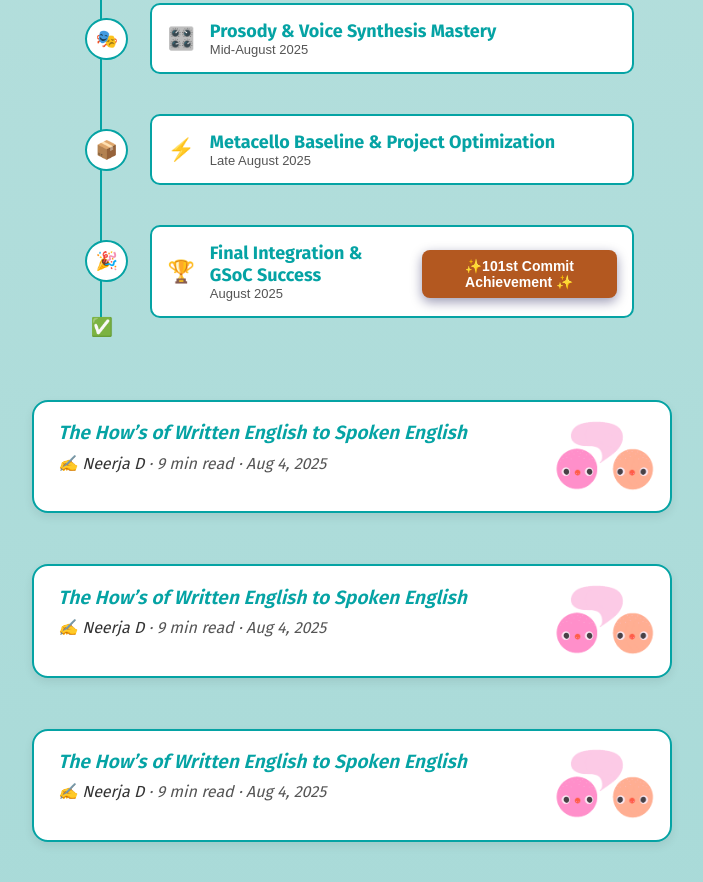
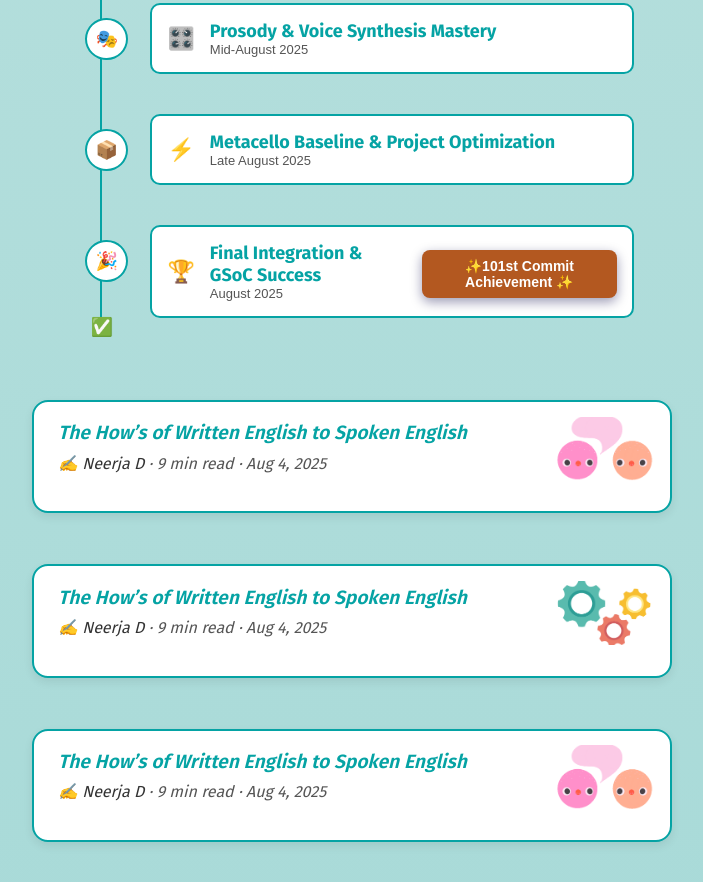
Before and after one commit to neerja-1984/rewind-gsoc25, a plain HTML site: page index.html in a window 1280 px wide. Shown: the part 5519-6401 px from the top of the page, without its empty margins (408-1111 px from the left). Drawn offline with Linux system fonts and the light colour scheme.

Commit message:
adding system design blog details

```diff
--- a/index.html
+++ b/index.html
@@ -529,7 +529,7 @@
 
              <!-- sticker / circular image -->
               <div class="blog-image">
-                <img src="assets/Gifs/Speech.gif" alt="Blog sticker">
+                <img src="assets/Gifs/system-design.gif" alt="Blog sticker" >
               </div>
 
             <!-- blog title -->
--- a/style.css
+++ b/style.css
@@ -553,7 +553,7 @@ Blog tiles
 
 .blog-image img {
   width: 100%;
-  height: 100%;
+  height: 80%;
   object-fit: cover;
 }
 
```
Also changed, not shown: assets/Gifs/system-design.gif (added).
